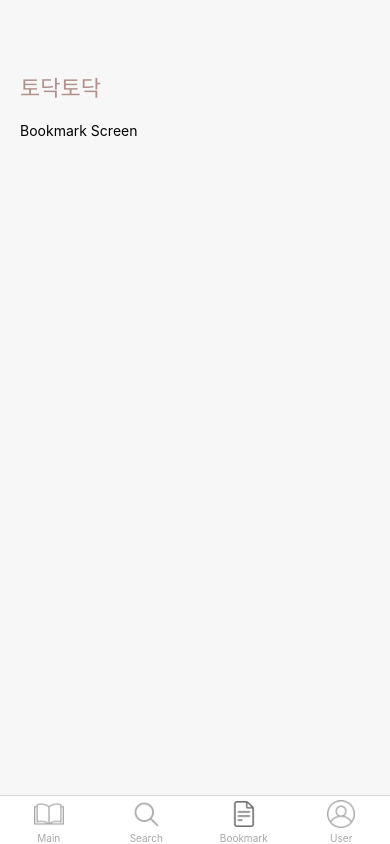
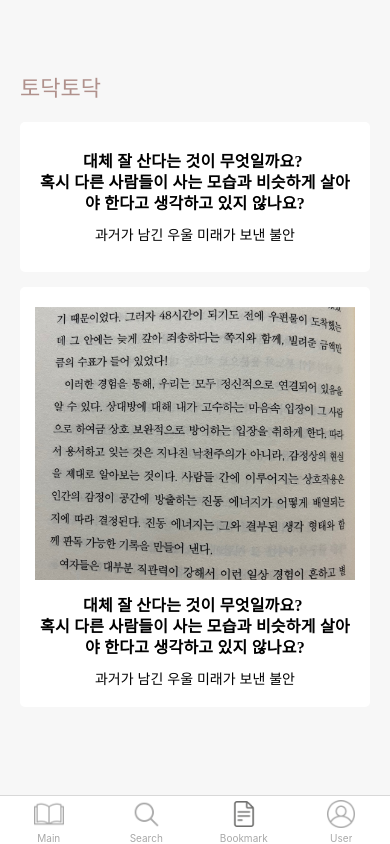
Before and after one commit to JJuhey/tdtdApp, a React Native app: screen /Bookmark in a window 390 px wide. Built offline with nearby package versions, Linux system fonts and the light colour scheme.

Commit message:
feat: create content box component

```diff
--- /dev/null
+++ b/src/Components/ContentBox.tsx
@@ -0,0 +1,68 @@
+import React from 'react';
+import { Text, Image, Pressable, StyleSheet, Platform } from 'react-native';
+
+type PropsType = {
+  title: string;
+  text: string;
+  photoSrc?: any;
+};
+
+const ContentBox = (props: PropsType) => {
+  const { title, text, photoSrc } = props;
+  return (
+    <Pressable
+      style={[styles.box, photoSrc ? { height: 420 } : { height: 150 }]}>
+      {photoSrc && <Image style={styles.photo} source={photoSrc} />}
+      <Text style={styles.text} numberOfLines={5}>
+        {text}
+      </Text>
+      <Text style={styles.title}>{title}</Text>
+    </Pressable>
+  );
+};
+
+const styles = StyleSheet.create({
+  box: {
+    justifyContent: 'center',
+    alignContent: 'center',
+    backgroundColor: 'white',
+    width: '100%',
+    padding: 15,
+    marginBottom: 15,
+    borderRadius: 5,
+    ...Platform.select({
+      android: {
+        elevation: 15,
+      },
+      ios: {
+        shadowColor: 'rgb(50, 50, 50)',
+        shadowOpacity: 0.5,
+        shadowRadius: 5,
+        shadowOffset: {
+          height: -1,
+          width: 0,
+        },
+      },
+    }),
+  },
+  photo: {
+    width: '100%',
+    height: '70%',
+    marginBottom: 15,
+  },
+  text: {
+    textAlign: 'center',
+    marginBottom: 10,
+    fontSize: 16,
+    lineHeight: 21,
+    fontWeight: 'bold',
+    letterSpacing: 0.25,
+    color: '6E6E6D',
+    fontFamily: 'NotoSerifKR-Regular',
+  },
+  title: {
+    textAlign: 'center',
+  },
+});
+
+export default ContentBox;
--- a/src/Components/ScreenLayout.tsx
+++ b/src/Components/ScreenLayout.tsx
@@ -12,7 +12,9 @@ const ScreenLayout = ({ children }: any) => {
       }}>
       <ScrollView>
         <Header />
-        <View style={{ marginLeft: 20 }}>{children}</View>
+        <View style={{ height: '100%', marginLeft: 20, marginRight: 20 }}>
+          {children}
+        </View>
       </ScrollView>
     </View>
   );
--- a/src/Pages/BookmarkScreen.tsx
+++ b/src/Pages/BookmarkScreen.tsx
@@ -1,16 +1,34 @@
 import React from 'react';
-import { View, Text } from 'react-native';
+import { createNativeStackNavigator } from '@react-navigation/native-stack';
 
+import ContentBox from '../Components/ContentBox';
 import ScreenLayout from '../Components/ScreenLayout';
 
-const BookmarkScreen = () => {
+const MainStack = createNativeStackNavigator();
+
+const MainScreen = () => {
+  const title: string = '과거가 남긴 우울 미래가 보낸 불안';
+  const text: string = `대체 잘 산다는 것이 무엇일까요? \n혹시 다른 사람들이 사는 모습과 비슷하게 살아야 한다고 생각하고 있지 않나요?`;
+  const temporaryPhotoSrc: string = require('../../assets/images/temporary_book_image.png');
+
   return (
     <ScreenLayout>
-      <View>
-        <Text>Bookmark Screen</Text>
-      </View>
+      <ContentBox title={title} text={text} />
+      <ContentBox title={title} text={text} photoSrc={temporaryPhotoSrc} />
     </ScreenLayout>
   );
 };
 
-export default BookmarkScreen;
+function MainStackScreen() {
+  return (
+    <MainStack.Navigator>
+      <MainStack.Screen
+        name="Home"
+        component={MainScreen}
+        options={{ headerShown: false }}
+      />
+    </MainStack.Navigator>
+  );
+}
+
+export default MainStackScreen;
```
Also changed, not shown: .eslintrc.js, assets/images/temporary_book_image.png (added), assets/images/trash.png (added).
